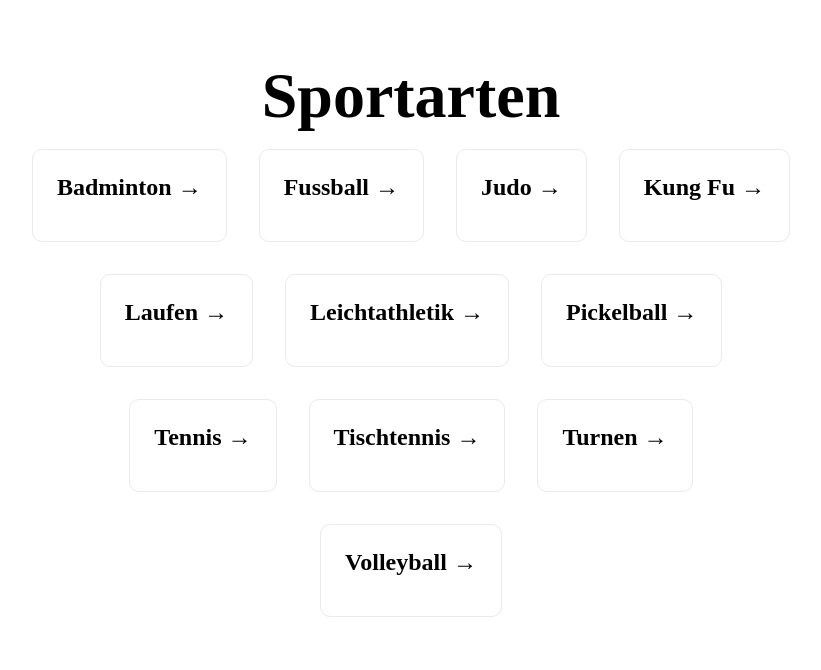
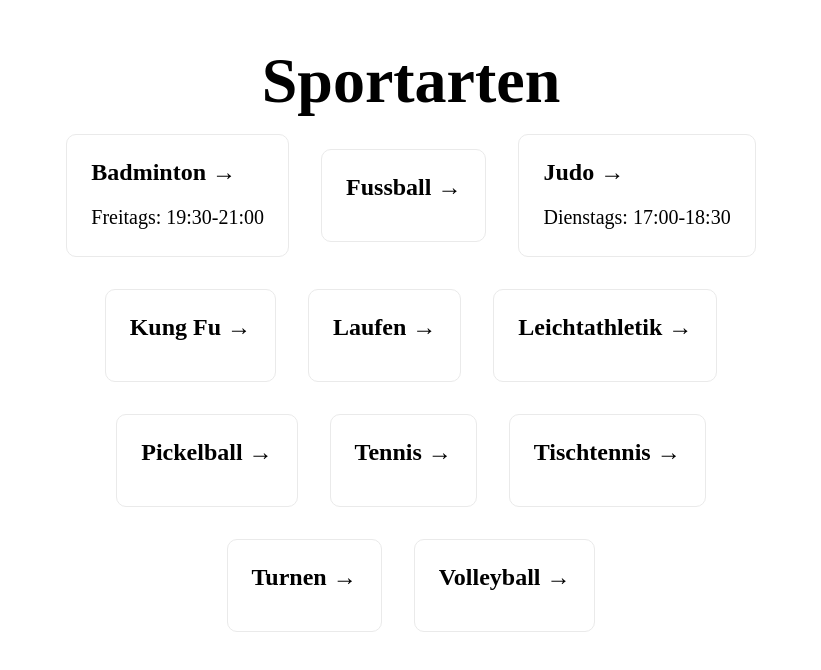
Before and after one commit to chewable-jpg/sva-website, a Next.js app: page /sport in a window 1280 px wide. Shown: the part 126-796 px from the top of the page, without its empty margins (229-1050 px from the left). Built offline with nearby package versions, Linux system fonts and the light colour scheme.

Commit message:
added time to sport page

```diff
--- a/src/pages/sport.jsx
+++ b/src/pages/sport.jsx
@@ -31,6 +31,7 @@ export default function Home() {
         <Link href="/sports/badminton">
           <a className={styles.card}>
             <h2>Badminton &rarr;</h2>
+            <p>Freitags: 19:30-21:00</p>
           </a>
         </Link>
 
@@ -43,6 +44,7 @@ export default function Home() {
         <Link href="/sports/judo">
           <a className={styles.card}>
             <h2>Judo &rarr;</h2>
+            <p>Dienstags: 17:00-18:30</p>
           </a>
         </Link>
 
```
